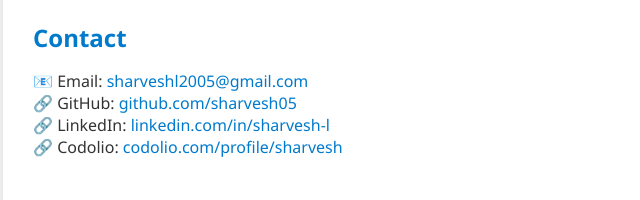
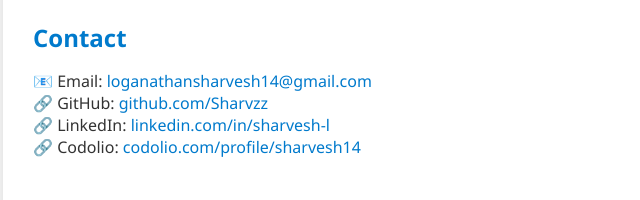
Before and after one commit to Sharvzz/Internship, a plain HTML site: page portfolio/index.html in a window 1280 px wide. Shown: the part 1040-1240 px from the top of the page, without its empty margins (157-797 px from the left). Drawn offline with Linux system fonts and the light colour scheme.

Commit message:
error corrected

```diff
--- a/portfolio/index.html
+++ b/portfolio/index.html
@@ -124,10 +124,10 @@
   <section>
     <h2>Contact</h2>
     <p class="contact">
-      📧 Email: <a href="mailto:sharveshl2005@gmail.com">sharveshl2005@gmail.com</a><br>
-      🔗 GitHub: <a href="https://github.com/sharvesh05" target="_blank">github.com/sharvesh05</a><br>
+      📧 Email: <a href="mailto: loganathansharvesh14@gmail.com">loganathansharvesh14@gmail.com</a><br>
+      🔗 GitHub: <a href="https://github.com/Sharvzz" target="_blank">github.com/Sharvzz</a><br>
       🔗 LinkedIn: <a href="https://linkedin.com/in/sharvesh-l" target="_blank">linkedin.com/in/sharvesh-l</a><br>
-      🔗 Codolio: <a href="https://codolio.com/profile/sharvesh" target="_blank">codolio.com/profile/sharvesh</a>
+      🔗 Codolio: <a href="https://codolio.com/profile/sharvesh14" target="_blank">codolio.com/profile/sharvesh14</a>
     </p>
   </section>
 
```
